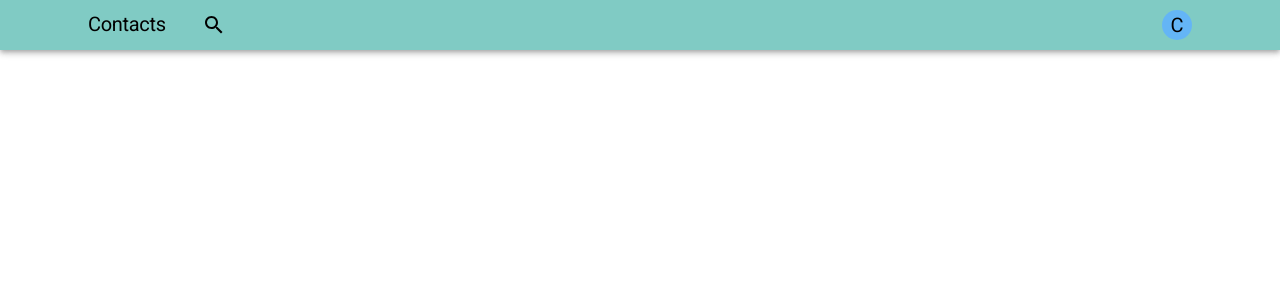
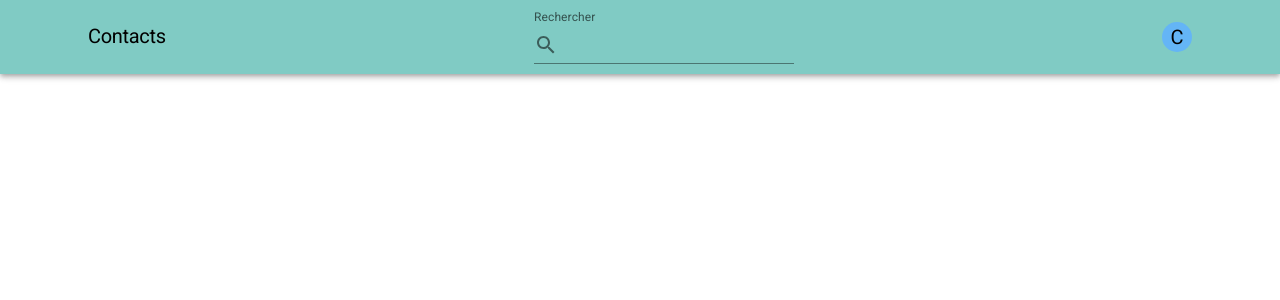
Before and after one commit to CedraCN04/contacts-management, a Next.js app: page / in a window 1280 px wide. Shown: the top 300 px of the page. Built offline with nearby package versions, Linux system fonts and the light colour scheme.

Commit message:
refactorisation de la searchbar

```diff
--- a/components/widgets/searchbar.tsx
+++ b/components/widgets/searchbar.tsx
@@ -1,33 +1,46 @@
 "use client";
 import SearchIcon from "@mui/icons-material/Search";
-import { Container, TextField } from "@mui/material";
+import { FormControl, Input, InputAdornment, InputLabel } from "@mui/material";
+import useMediaQuery from "@mui/material/useMediaQuery";
 import { useState } from "react";
 
 export default function SearchBar() {
   const [viewTextfieldSearch, setViewTextfieldSearch] = useState(false);
+  const isMobile = useMediaQuery("(max-width:768px)");
 
   const handleSearch = () => {
     setViewTextfieldSearch(!viewTextfieldSearch);
   };
+
   return (
-    <Container
+    <FormControl
+      variant="standard"
       sx={{
-        display: "flex",
-        flexDirection: "row",
-        alignItems: "center",
-        gap: "12px",
+        fontSize: isMobile ? "14px" : "20px",
+        transition: "ease-in-out 0.5s",
       }}
     >
-      <SearchIcon onClick={handleSearch} />
-      <TextField
-        sx={{
-          width: { xs: "100%", sm: "300px" },
-          display: viewTextfieldSearch ? "flex" : "none",
-        }}
-        id="search"
-        label="Rechercher"
-        variant="standard"
-      />
-    </Container>
+      {isMobile && !viewTextfieldSearch ? (
+        <SearchIcon onClick={handleSearch} sx={{ cursor: "pointer" }} />
+      ) : (
+        <>
+          <InputLabel htmlFor="search">Rechercher</InputLabel>
+          <Input
+            id="search"
+            type="text"
+            sx={{
+              fontSize: isMobile ? "14px" : "20px",
+              transition: "opacity 0.5s ease-in-out",
+              opacity: viewTextfieldSearch || !isMobile ? 1 : 0,
+            }}
+            startAdornment={
+              <InputAdornment position="start">
+                <SearchIcon onClick={handleSearch} sx={{ cursor: "pointer" }} />
+              </InputAdornment>
+            }
+          />
+        </>
+      )}
+    </FormControl>
   );
 }
```
